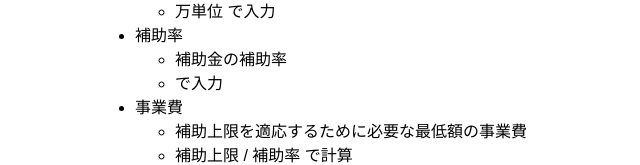
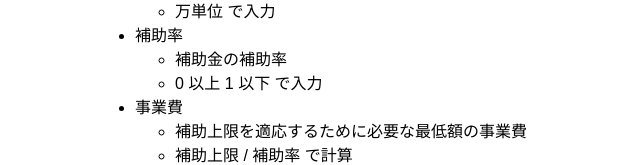
Before and after one commit to wasabina67/grant-calculator, a React (Create React App) app: page / in a window 1280 px wide. Shown: the part 130-295 px from the top of the page, without its empty margins (275-915 px from the left). Built offline with nearby package versions, Linux system fonts and the light colour scheme.

Commit message:
Update src/App.js

```diff
--- a/src/App.js
+++ b/src/App.js
@@ -11,7 +11,7 @@ function App() {
         <li>補助率</li>
         <ul>
           <li>補助金の補助率</li>
-          <li>で入力</li>
+          <li>0 以上 1 以下 で入力</li>
         </ul>
         <li>事業費</li>
         <ul>
```
